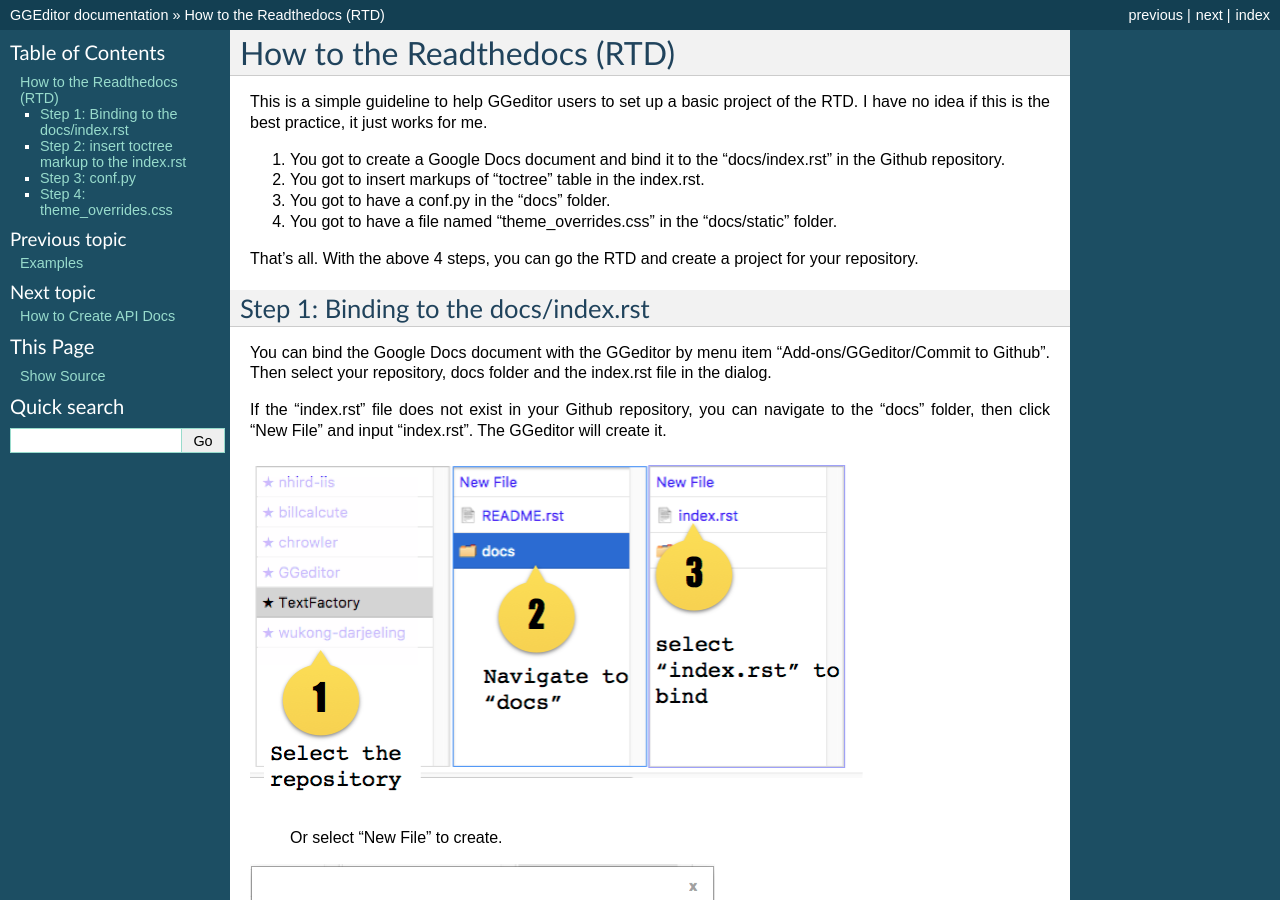
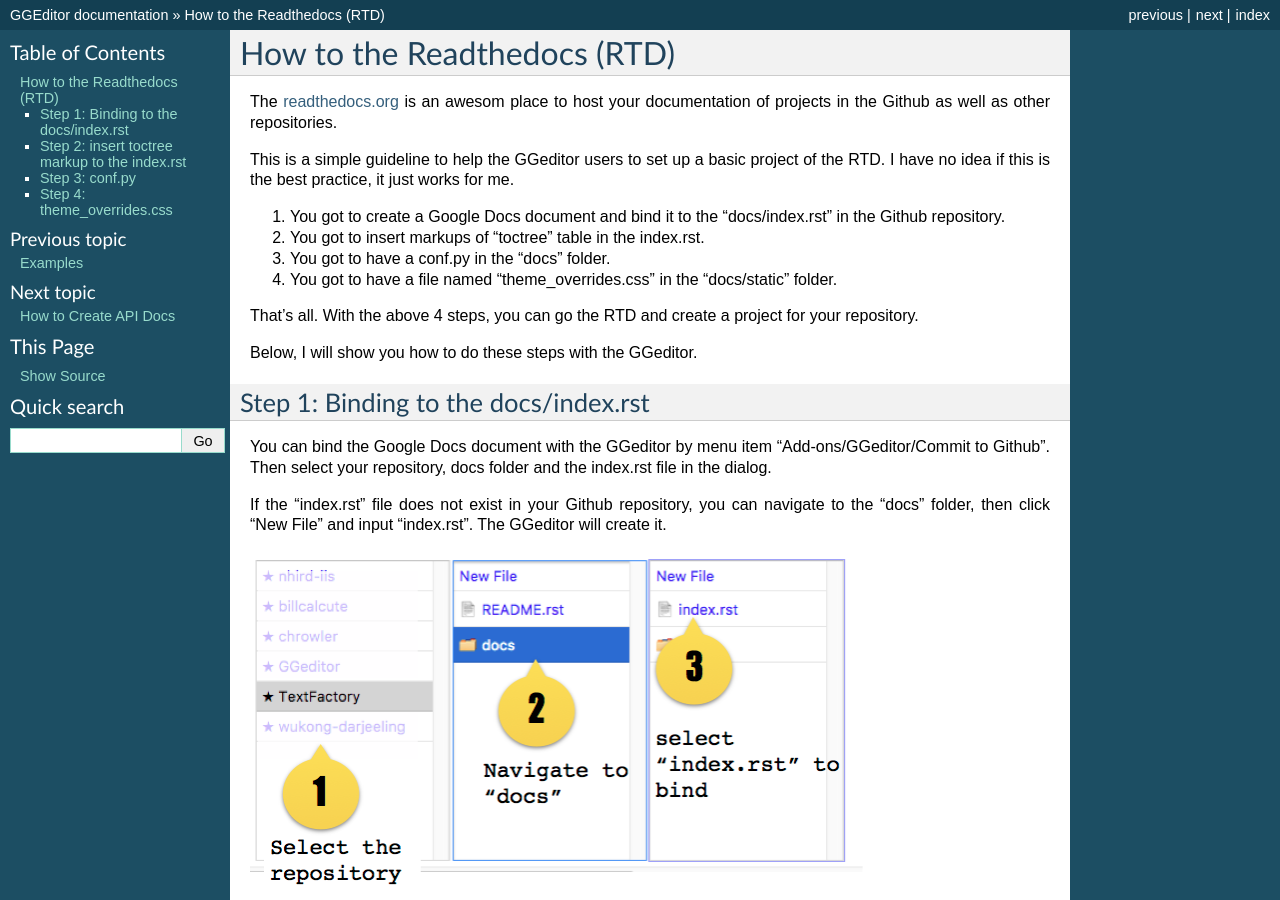
Before and after one commit to iapyeh/GGeditor, a Sphinx documentation site: the page built from docs/how2Readthedocs.rst, in a window 1280 px wide and 900 px high. Built offline with Sphinx 7.4.7, drawn with Linux system fonts in a browser that asks for light colours; pages that are not in the unit, such as notebooks, are missing from menus.

Commit message:
Google Docs reST Editor@2016-12-1 17:31:3

```diff
--- a/docs/how2Readthedocs.rst
+++ b/docs/how2Readthedocs.rst
@@ -4,7 +4,9 @@
 How to the Readthedocs (RTD)
 ****************************
 
-This is a simple guideline to help GGeditor users to set up a basic project of the RTD. I have no idea if this is the best practice, it just works for me.
+The \ |LINK1|\  is an awesom place to host your documentation of projects in the Github as well as other repositories.
+
+This is a simple guideline to help the GGeditor users to set up a basic project of the RTD. I have no idea if this is the best practice, it just works for me.
 
 #. You got to create a Google Docs document and bind it to the “docs/index.rst” in the Github repository.
 #. You got to insert markups of “toctree” table in the index.rst.
@@ -12,6 +14,8 @@
 #. You got to have a file named “theme_overrides.css” in the “docs/static” folder.
 
 That’s all. With the above 4 steps, you can go the RTD and create a project for your repository.
+
+Below, I will show you how to do these steps with the GGeditor.
 
 .. _h467c3456c435f3c292f45222c3d4910:
 
@@ -128,15 +132,19 @@
 
 Because the standard theme set the white-space to be “no-wrap” for table cell undesirable for the converted table of the GGeditor.
 
-You can reference \ |LINK2|\  for example.
+You can reference \ |LINK3|\  for example.
 
 
 
 .. |LINK1| raw:: html
 
+    <a href="https://readthedocs.org" target="_blank">readthedocs.org</a>
+
+.. |LINK2| raw:: html
+
     <a href="http://www.sphinx-doc.org/en/1.4.8/config.html#options-for-html-output" target="_blank">this document</a>
 
-.. |LINK2| raw:: html
+.. |LINK3| raw:: html
 
     <a href="https://docs.google.com/document/d/13b5dr8TZoTC5IJZeoiDt066b6mwq67yHqcl4TYUFnk0/edit?usp=sharing" target="_blank">the index.rst of the GGeditor</a>
 
```
Also changed, not shown: other parts of docs/how2Readthedocs.rst (+1 -1 lines).
